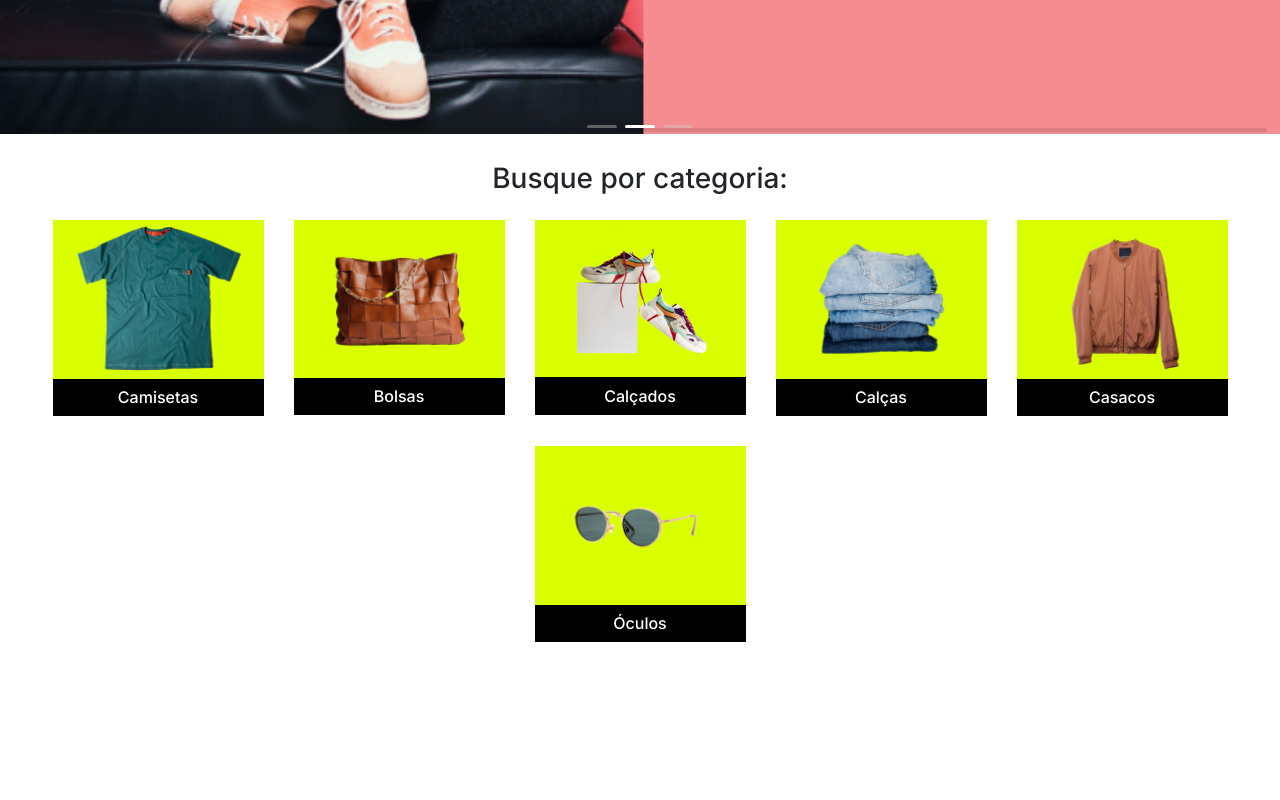
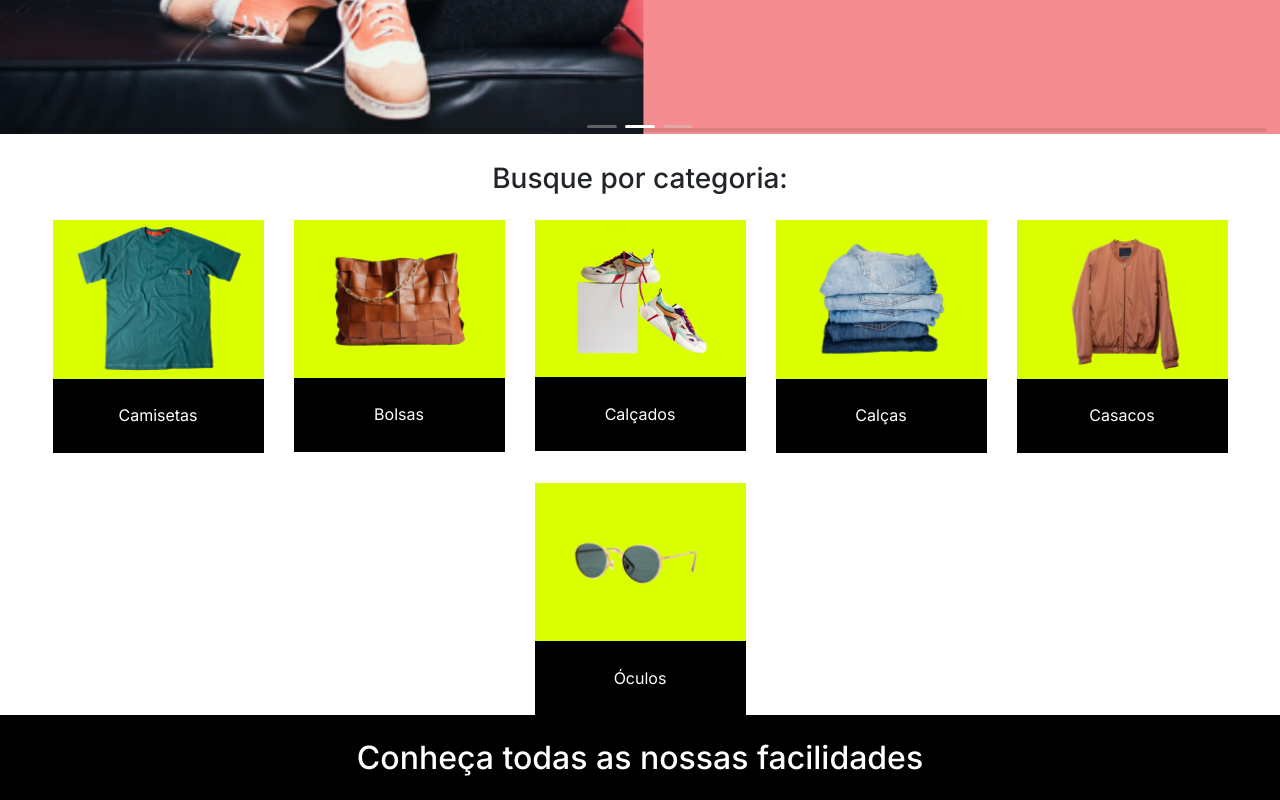
Before and after one commit to leonardoOluz/meteora, a React (Vite) app: page / in a window 1280 px wide. Shown: the part 616-1416 px from the top of the page. Before the commit the page ends 1258 px from the top, so only its background shows below. Built offline with nearby package versions, Linux system fonts and the light colour scheme.

Commit message:
feat: :white_check_mark: Feat: Iniciando feat de facilidades, componentes montado, e em construção.

```diff
--- a/src/components/Section/index.tsx
+++ b/src/components/Section/index.tsx
@@ -1,16 +1,34 @@
 import React from "react";
-import styled from "styled-components";
+import styled, { css } from "styled-components";
 
-const SectionStyle = styled.section<{ $classe?: string }>`
+const secaoFacilidades = css`
+  background-color: ${({theme}) => theme.colorsPrimary.preto};
+`;
+const secaoCategorias = css`
   margin: 0 2.65rem;
   display: flex;
   flex-direction: column;
   align-items: center;
 `;
+const SectionStyle = styled.section<{ $classe?: string }>`
+  display: flex;
+  flex-direction: column;
+  align-items: center;
+  ${({ $classe }) => {
+    switch ($classe) {
+      case "secaoCategorias":
+        return secaoCategorias;
+      case "secaoFacilidades":
+        return secaoFacilidades;
+      default:
+        break;
+    }
+  }}
+`;
 
 interface IProps {
   children: React.ReactNode;
-  classe: string;
+  classe: "secaoCategorias" | "secaoFacilidades";
 }
 const Section = ({ children, classe }: IProps) => {
   return <SectionStyle $classe={classe}>{children}</SectionStyle>;
--- a/src/components/Typography/index.tsx
+++ b/src/components/Typography/index.tsx
@@ -3,7 +3,7 @@ import { TypographyStyle } from "./styles";
 interface IProps {
   children: React.ReactNode;
   elementoHtml: "p" | "h1" | "h2" | "h3" | "h4" | "h5" | "h6";
-nameClass: "displayFour" | "paragraph" | "titleHeading" | "basicHeading";
+  nameClass: "displayFour" | "paragraph" | "basicHeadingH3" | "basicHeadingH4";
 }
 
 const Typography = ({ elementoHtml, children, nameClass }: IProps) => {
--- a/src/components/Typography/styles.ts
+++ b/src/components/Typography/styles.ts
@@ -21,23 +21,30 @@ const paragraph = css`
   text-align: center;
 `;
 
-const titleHeading = css`
+const basicHeadingH3 = css`
   color: #212529;
   font-weight: 500;
   font-size: 2.8rem;
   line-height: 100%;
   letter-spacing: 0rem;
+  @media screen and (min-width: ${({ theme }) => theme.breakpoints.desktop}) {
+    font-size: 3.2rem;
+  }
 `;
 
-const basicHeading = css`
-  margin: 0;
-  color: #ffffff;
+const basicHeadingH4 = css`
+  color: ${({ theme }) => theme.colorsPrimary.branco};
   font-weight: 500;
-  font-size: 1.6rem;
+  font-size: 2.4rem;
+  line-height: 100%;
+  letter-spacing: 0rem;
+  @media screen and (min-width: ${({ theme }) => theme.breakpoints.tablet}) {
+    font-size: 3.2rem;
+  }
 `;
 
 export const TypographyStyle = styled.div<{
-  $nameClass?: "displayFour" | "paragraph" | "titleHeading" | "basicHeading";
+  $nameClass?: "displayFour" | "paragraph" | "basicHeadingH3" | "basicHeadingH4";
 }>`
   box-sizing: border-box;
   ${({ $nameClass }) => {
@@ -46,10 +53,10 @@ export const TypographyStyle = styled.div<{
         return displayFour;
       case "paragraph":
         return paragraph;
-      case "titleHeading":
-        return titleHeading;
-      case "basicHeading":
-        return basicHeading;
+      case "basicHeadingH3":
+        return basicHeadingH3;
+      case "basicHeadingH4":
+        return basicHeadingH4;
       default:
         return paragraph;
     }
--- a/src/components/Figure/index.tsx
+++ b/src/pages/home/Categoria/CardCategoria/index.tsx
@@ -1,13 +1,13 @@
 import styled from "styled-components";
-import Typography from "../Typography";
+import Typography from "../../../../components/Typography";
 
-const FigureSyle = styled.figure`
+const DivStyle = styled.div`
   all: unset;
   display: flex;
   flex-direction: column;
   box-sizing: border-box;
 `;
-const FigcaptionStyle = styled.figcaption`
+const SpanStyle = styled.span`
   background-color: ${({ theme }) => theme.colorsPrimary.preto};
   text-align: center;
   padding: 0.95rem 0;
@@ -17,17 +17,17 @@ interface IProps {
   texto: string;
   children: React.ReactNode;
 }
-const Figure = ({ children, texto }: IProps) => {
+const CardCategoria = ({ children, texto }: IProps) => {
   return (
-    <FigureSyle>
+    <DivStyle>
       {children}
-      <FigcaptionStyle>
+      <SpanStyle>
         <Typography elementoHtml="p" nameClass="basicHeading">
           {texto}
         </Typography>
-      </FigcaptionStyle>
-    </FigureSyle>
+      </SpanStyle>
+    </DivStyle>
   );
 };
 
-export default Figure;
+export default CardCategoria;
--- a/src/pages/home/Categoria/index.tsx
+++ b/src/pages/home/Categoria/index.tsx
@@ -1,5 +1,5 @@
 import categorias from "@/json/categorias.json";
-import Figure from "@components/Figure";
+import CardCategoria from "@/pages/home/Categoria/CardCategoria";
 import Photo from "@components/Photo";
 import useSetImagens from "@/hooks/useSetImagens";
 import Typography from "@components/Typography";
@@ -10,20 +10,20 @@ import Item from "@/components/LIsta/Item";
 const Categoria = () => {
   const { imagensCategoria } = useSetImagens();
   return (
-    <Section classe="categoria">
-      <Typography elementoHtml="h3" nameClass="titleHeading">
+    <Section classe="secaoCategorias">
+      <Typography elementoHtml="h3" nameClass="basicHeadingH3">
         Busque por categoria:
       </Typography>
       <Lista>
         {categorias.categorias.map((item) => (
           <Item key={item.id}>
-            <Figure texto={item.categoria}>
+            <CardCategoria texto={item.categoria}>
               <Photo
                 photo={imagensCategoria(item)}
                 alt={item.categoria}
                 classe="imgCategoria"
               />
-            </Figure>
+            </CardCategoria>
           </Item>
         ))}
       </Lista>
--- /dev/null
+++ b/src/pages/home/Facilidades/index.tsx
@@ -0,0 +1,15 @@
+import Section from "@/components/Section";
+import Typography from "@/components/Typography";
+
+const Facilidades = () => {
+  return (
+    <Section classe="secaoFacilidades">
+      <></>
+      <Typography elementoHtml="h2" nameClass="basicHeadingH4">
+        Conheça todas as nossas facilidades
+      </Typography>
+    </Section>
+  );
+};
+
+export default Facilidades;
--- a/src/pages/home/index.tsx
+++ b/src/pages/home/index.tsx
@@ -1,6 +1,7 @@
 import Banner from "@/components/Banner";
 import Categoria from "@/pages/home/Categoria";
 import Header from "@/components/Header";
+import Facilidades from "./Facilidades";
 
 const Home = () => {
   return (
@@ -8,6 +9,7 @@ const Home = () => {
       <Header />
       <Banner />
       <Categoria />
+      <Facilidades />
     </>
   );
 };
```
